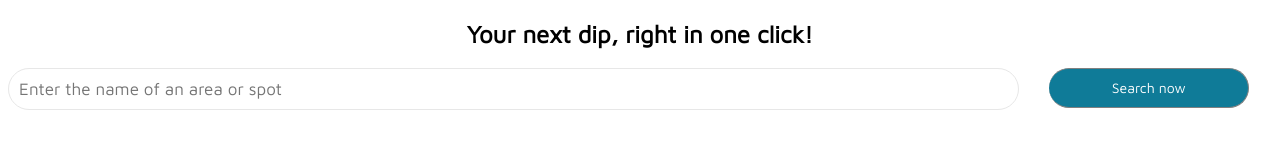
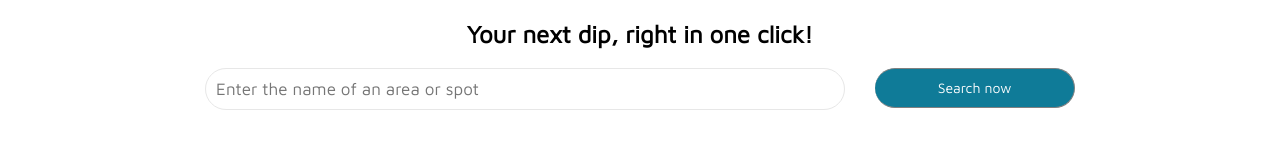
Before and after one commit to TechLabs-Berlin/st21-beachblue, a plain HTML site: page wd/components/search-button.html in a window 1280 px wide. Drawn offline with Linux system fonts and the light colour scheme.

Commit message:
center search box and button on the page

```diff
--- a/wd/components/search-button.css
+++ b/wd/components/search-button.css
@@ -8,28 +8,22 @@ body {
 }
 
 h2 {
-    font-family: 'Maven Pro';
-    text-align: center;
+        text-align: center;
 }
 
 input {
-    font-family: 'Maven Pro';
-    font-size: 14px;
+    font-family: inherit ;
     width: 640px;
     height: 42px;
     padding: 10px;
     font-size: 17px;
     border: 1px solid rgb(231, 231, 231);
-    float: left;
-    width: 80%;
     background: #ffffff;
     border-radius: 200px;
 }
 
 button {
-    float: left;
-    font-family: 'Maven Pro';
-    font-size: 14px;
+    font-family: inherit ;
     width: 200px;
     height: 40px;
     padding: 10px;
@@ -38,7 +32,11 @@ button {
     font-size: 14px;
     border: 1px solid grey;
     border-left: 10px;
-    cursor: pointer;
     border-radius: 200px;
     margin-left: 30px;
     }
+
+    .search {
+        display: flex;
+        justify-content: center;
+    }
```
